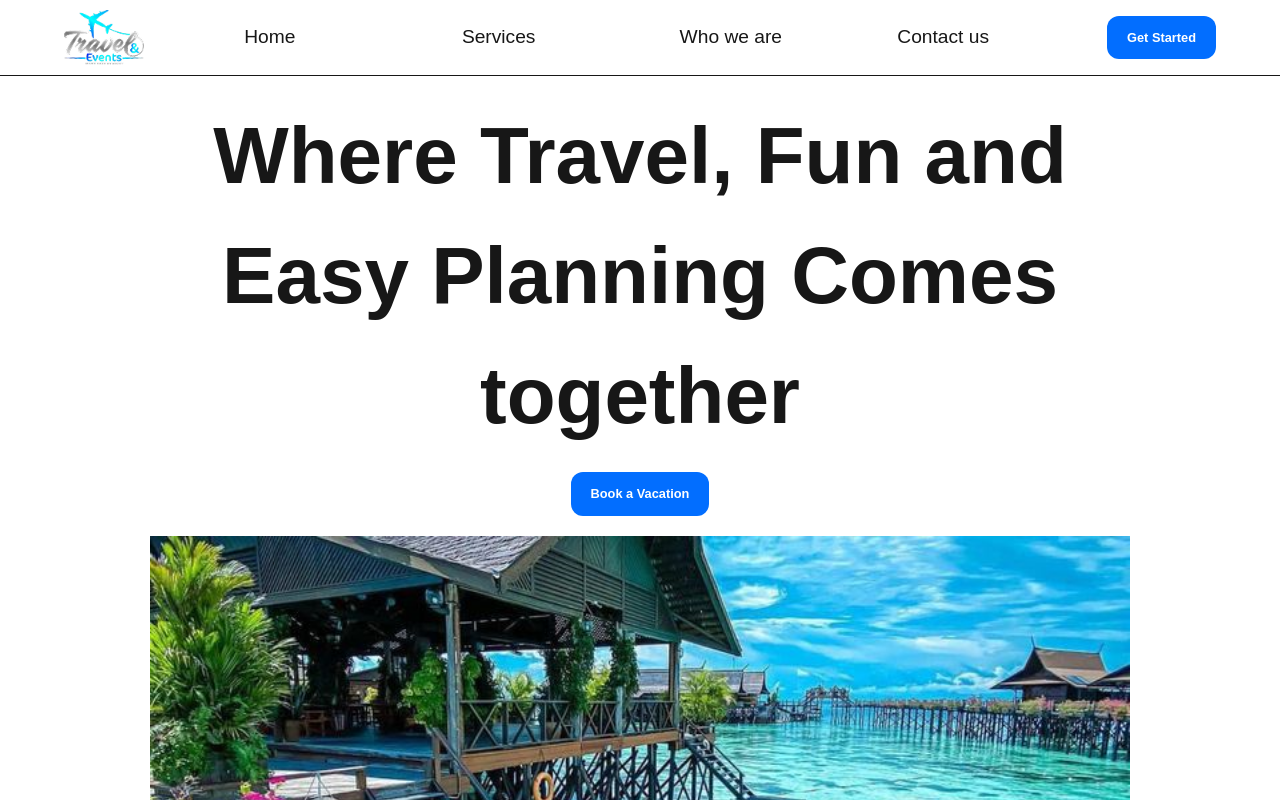
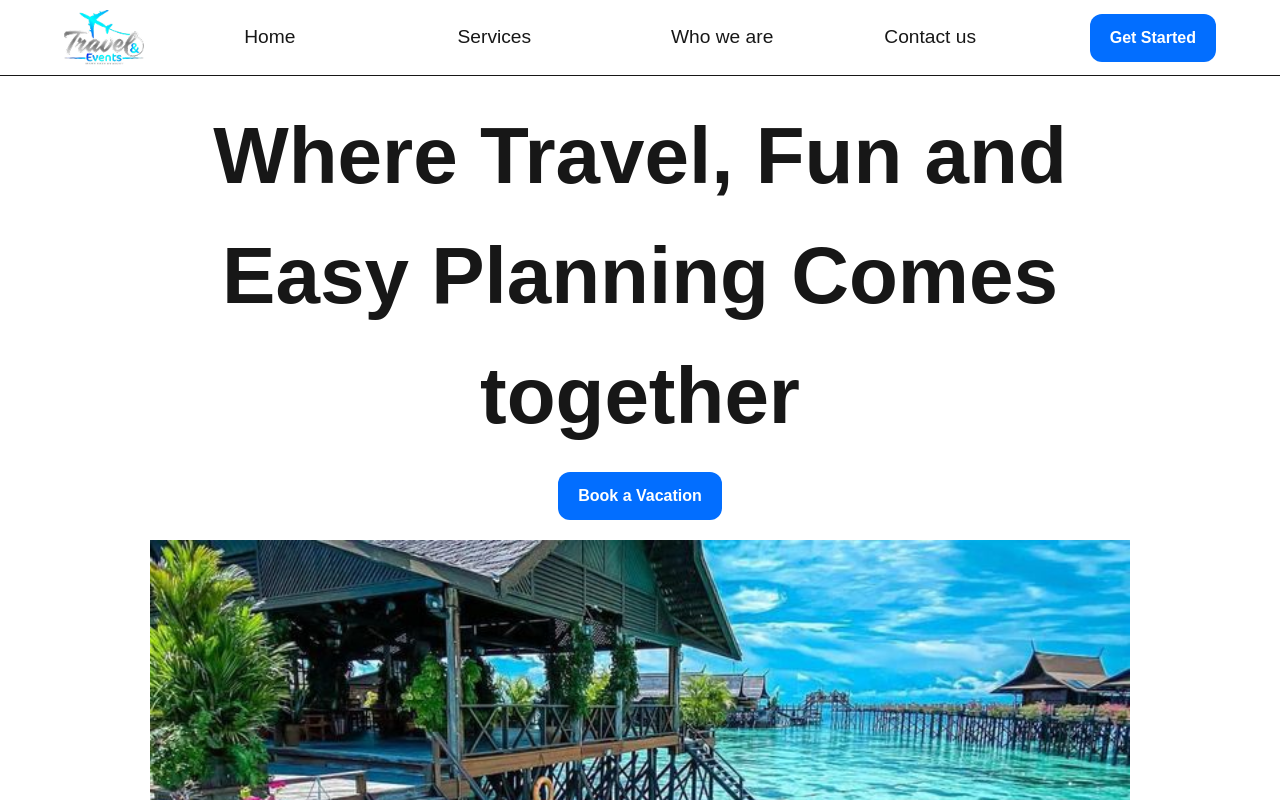
Before and after one commit to TheEldaps/Travel-Events, a Next.js app: page / in a window 1280 px wide. Shown: the top 800 px of the page. Built offline with nearby package versions, Linux system fonts and the light colour scheme.

Commit message:
Fix CTA button text size

```diff
--- a/app/components/Button.tsx
+++ b/app/components/Button.tsx
@@ -1,6 +1,14 @@
-export default function Button({ title }: { title: string }) {
+export default function Button({
+  title,
+  text = "0.8rem",
+}: {
+  title: string;
+  text?: string;
+}) {
   return (
-    <button className="block px-5 py-3 mx-auto bg-[#026EFF] hover:bg-[#0270ffcc] text-[0.8rem] text-nowrap text-white hover:text-[#ffffffbc] font-semibold cursor-pointer font-sans rounded-xl">
+    <button
+      className={`block px-5 py-3 mx-auto bg-[#026EFF] hover:bg-[#0270ffcc] text-[${text}] text-nowrap text-white hover:text-[#ffffffbc] font-semibold cursor-pointer font-sans rounded-xl`}
+    >
       {title}
     </button>
   );
--- a/app/components/HeroSection.tsx
+++ b/app/components/HeroSection.tsx
@@ -9,7 +9,7 @@ export default function HeroSection() {
         Where Travel, Fun and Easy Planning Comes{" "}
         <br className="hidden lg:inline" /> together
       </h1>
-      <Button title="Book a Vacation" />
+      <Button title="Book a Vacation" text="1rem" />
       <Image
         src={HeroImage}
         width="1000"
@@ -17,7 +17,6 @@ export default function HeroSection() {
         alt="hero section image"
         className="mt-5 rounded-b-2xl block mx-auto w-[85%] h-auto"
       />
-      <div>Vacation/Events Made Easy</div>
     </section>
   );
 }
```
